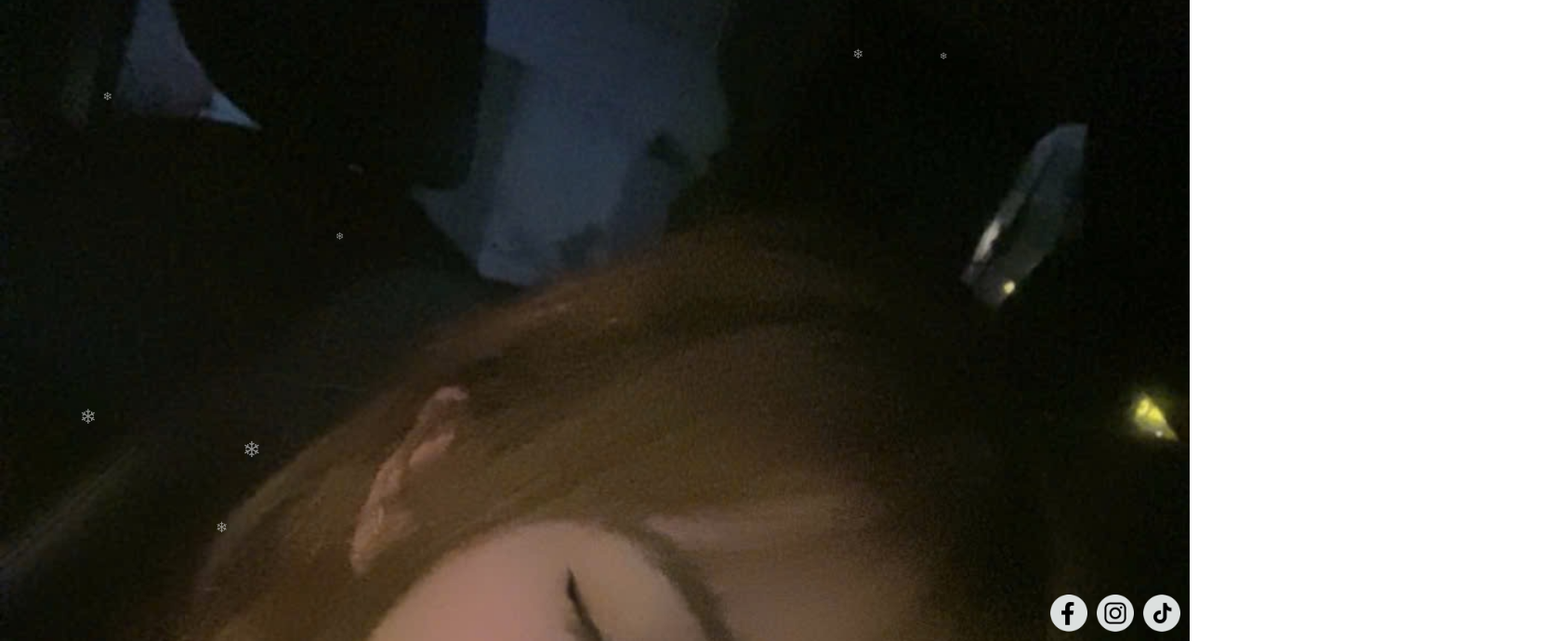
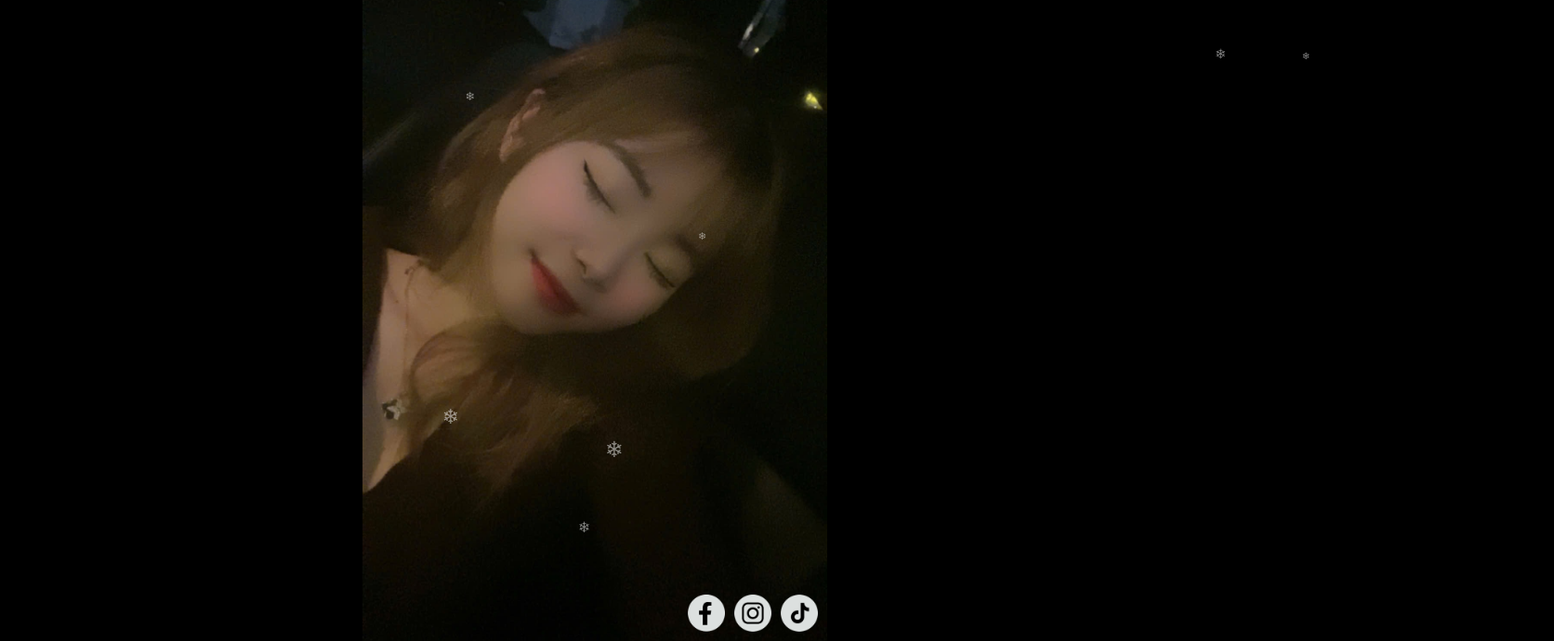
Before and after one commit to tupham9506/munnie, a plain HTML site: page index.html in a window 1280 px wide. Shown: the part 110-800 px from the top of the page at 93% size, 1672 px wide, since content can reach past the window. Drawn offline with Linux system fonts and the light colour scheme.

Commit message:
Change icon

```diff
--- a/index.html
+++ b/index.html
@@ -4,11 +4,15 @@
 <head>
   <meta charset="UTF-8">
   <meta name="viewport" content="width=device-width, initial-scale=1.0">
-  <title>Munnie 🍉</title>
+  <link rel="icon" type="image/x-icon" href="favicon.ico">
+  <title>Munnie</title>
   <style>
     html {
       width: 100%;
       height: 100%;
+      background-color: #000000;
+      display: flex;
+      justify-content: center;
     }
 
     body {
@@ -23,6 +27,7 @@
       width: 100%;
       height: 100%;
       background-repeat: no-repeat;
+      max-width: 500px;
     }
 
     .title {
```
Also changed, not shown: favicon.ico (added).
